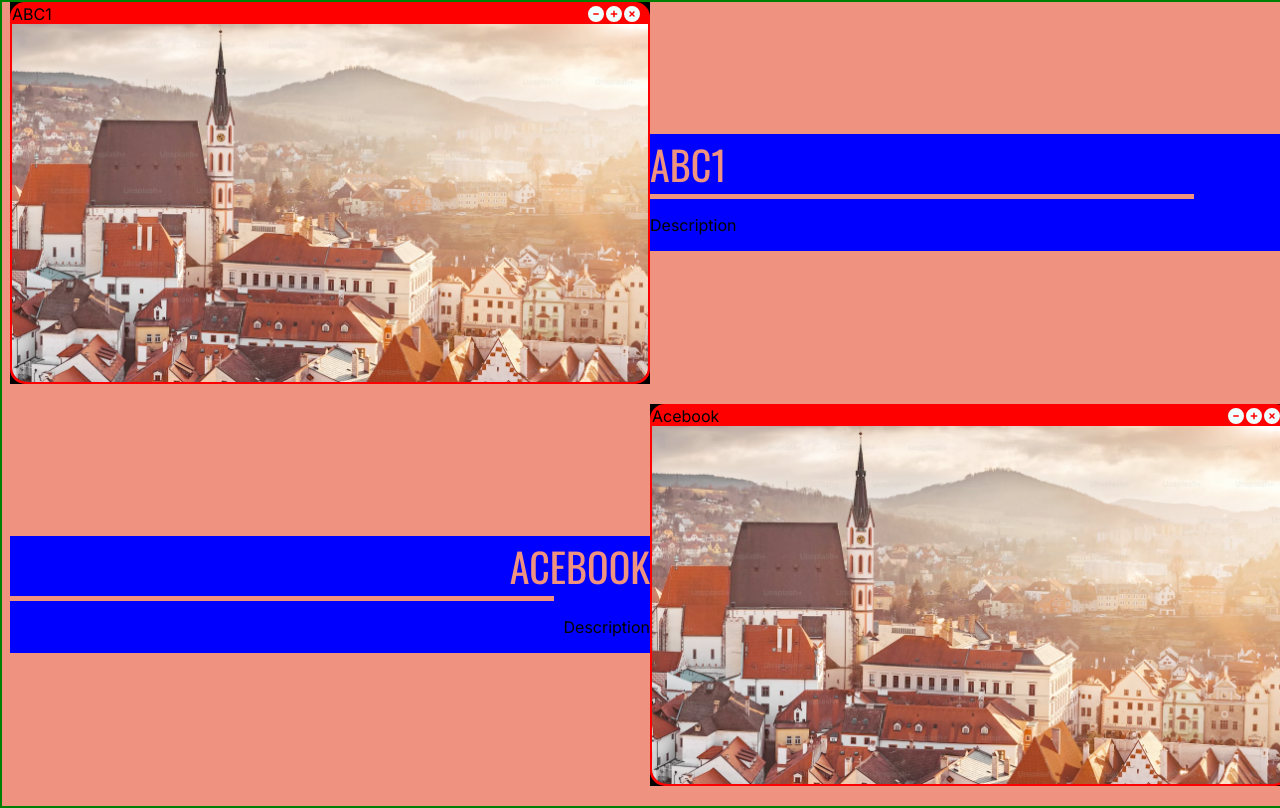
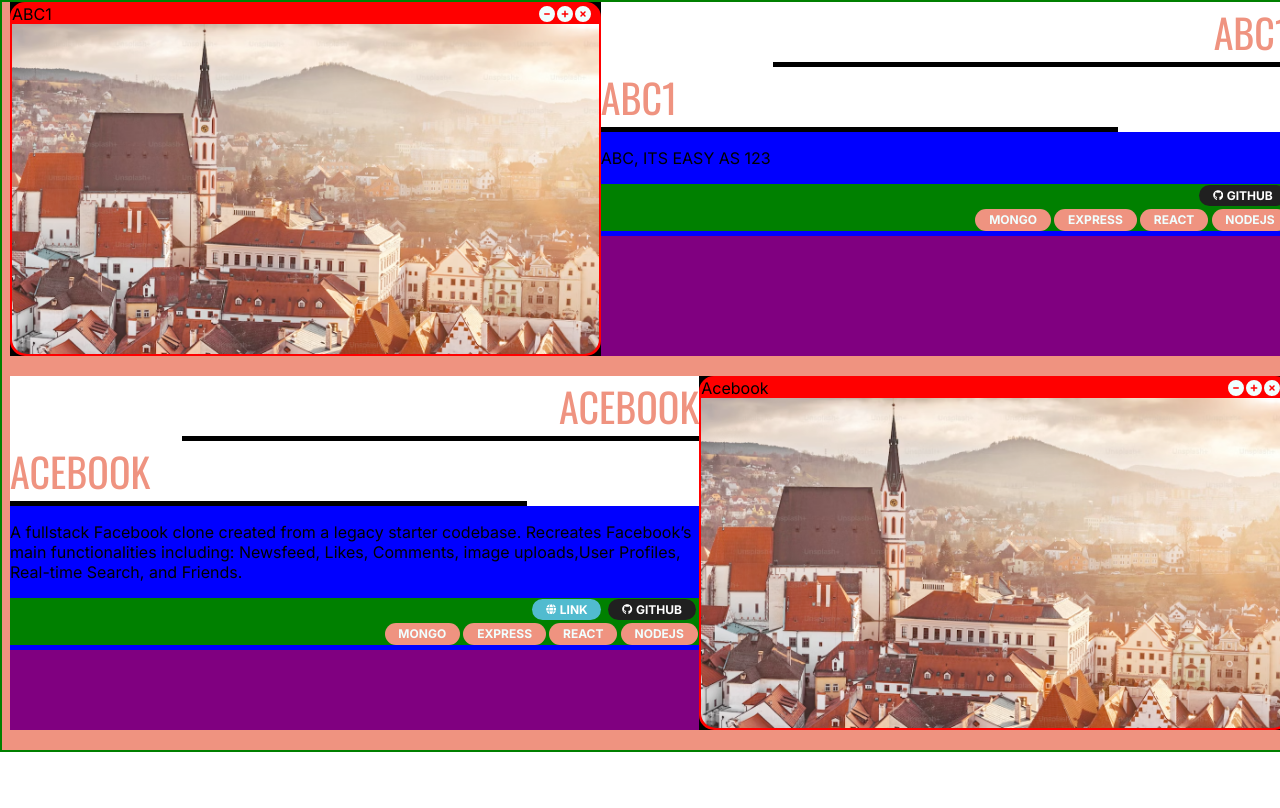
Before and after one commit to Fordcois/Portfolio, a Next.js app: page / in a window 1280 px wide. Built offline with nearby package versions, Linux system fonts and the light colour scheme.

Commit message:
Sorts Title Alignment

```diff
--- a/src/app/globals.css
+++ b/src/app/globals.css
@@ -183,6 +183,21 @@ body {
   background-color: #61e0f8;
 }
 
+.TechBubbleBlack {
+  color: white;
+  background-color: #202020;
+  padding: 0.5% 2%;
+  border-radius: 15px 15px 15px 15px;
+  margin-left: 0.5%;
+  margin-right: 0.5%;
+  font-size: 0.75rem;
+  font-weight: bold;
+}
+
+.TechBubbleBlack:hover {
+  background-color: #606060;
+}
+
 .ParentDiv {
   display: flex;
   width: min-content;
--- a/src/app/style.css
+++ b/src/app/style.css
@@ -20,6 +20,7 @@
     flex-direction: column;
     justify-content: center;
     align-items: center;
+    background-color: rgb(210, 154, 210);
 }
 
 .Homepage-Background{
@@ -170,9 +171,11 @@
     .Browser-Project-Container{
       display: flex;
       flex-direction: row;
-      justify-content: center;
+      justify-content: flex-start;
       margin-bottom: 20px;
-
+      align-items: flex-start;
+      height: min-content;
+      background-color: purple;
     }
   }
 
--- a/src/components/BrowserProjects/browser-desc.js
+++ b/src/components/BrowserProjects/browser-desc.js
@@ -1,19 +1,25 @@
 import React from 'react';
+import TechStackDisplay from './tech-stack';
 
 const BrowserDesc = ({Align,projectName,projectDescription,projectTechUsed,github,website}) => {
 
 return (
-  <div style={{backgroundColor:'blue',width:'60%', textAlign:Align}}>
-            {/* <span className="TitlePinkGradient">{projectName.toUpperCase()}</span><br/>
-            <div className="TitlePinkGradient-Underline"></div>
+  // TODO Media query This
 
-            <p className="Project-Description">{projectDescription}</p> */}
-
-            <span className="TitlePinkGradient">{projectName.toUpperCase()}</span><br/>
-            <div className="TitlePinkGradient-Underline"></div>
+  <div style={{backgroundColor:'blue',justifyContent:'flex-start',width:'70%'}}>
+      {/* Right Align  */}
+    <div style={{backgroundColor:'white',textAlign:'right'}}>
+      <span className="TitlePinkGradient" style={{ marginLeft: 'auto' }}>{projectName.toUpperCase()}</span>
+      <div style={{ width: '75%', marginLeft: 'auto', backgroundColor: 'black',height:'5px' }}></div>
+    </div>
+    {/* Left Align */}
+    <div style={{backgroundColor:'white',textAlign:'left'}}>
+      <span className="TitlePinkGradient" style={{ marginLeft: 'auto' }}>{projectName.toUpperCase()}</span>
+      <div style={{ width: '75%', backgroundColor: 'black',height:'5px' }}></div>
+    </div>
 
             <p>{projectDescription}</p>
-            {/* TODO TechStack Should Be Turned into a seperate Componenet */}
+            <TechStackDisplay TechStack={projectTechUsed} Github={github} Website={website} />
 
 
 
--- /dev/null
+++ b/src/components/BrowserProjects/tech-stack.js
@@ -0,0 +1,51 @@
+import React from 'react';
+import { FaGithub, FaGlobe } from "react-icons/fa";
+
+const TechStackDisplay = ({TechStack,Github,Website}) => {
+
+return (
+
+  <div style={{backgroundColor:'green',textAlign:'right',width:'100%'}}>
+
+
+            <div style={{marginBottom:'5px',justifyContent:'right'}}>
+                {Website ? (
+                <a href={Website} style={{ textDecoration: "none", color: "inherit" }} >
+                    <span className="TechBubbleBlue">
+                        <FaGlobe style={{ fontSize: ".65rem", marginRight: ".5%" }} />LINK
+                    </span>
+                </a>
+                ) : null}
+
+                {Github ? (
+                <a href={Github} style={{ textDecoration: "none", color: "inherit" }}>
+                    <span className="TechBubbleBlack">
+                        <FaGithub style={{ fontSize: ".65rem", marginRight: ".5%" }}/>
+                        GITHUB
+                    </span>
+                </a>
+                ) : null}
+
+            </div>
+
+            <div style={{display:'flex', marginBottom:'5px',justifyContent:'right',flexWrap:'wrap'}}>
+                {TechStack.map((tech, index) => (
+                <span key={index} className="TechBubble">
+                    {tech.toUpperCase()}
+                </span>
+                ))}
+            </div>
+        </div>
+
+
+
+
+
+
+
+
+
+      );
+};
+
+export default TechStackDisplay;
--- a/src/components/responsiveSize.js
+++ b/src/components/responsiveSize.js
@@ -11,6 +11,7 @@ const projects = [
     description:
         "ABC, ITS EASY AS 123",
     techUsed: ["Mongo", "Express", "React", "NodeJS"],
+    github:"https://github.com"
     },
     {
     name: "Acebook",
@@ -33,12 +34,12 @@ return (
             // Left Alignment
             <div className='Browser-Project-Container'>
                 <BrowserImage Align='Right' projectName={project.name} image='IMAGE'/>
-                <BrowserDesc Align='Left' projectName={project.name} projectDescription='Description' projectTechUsed={["Mongo", "Express", "React", "NodeJS"]} github='GitHUB' website='website' />
+                <BrowserDesc Align='Left' projectName={project.name} projectDescription={project.description} projectTechUsed={project.techUsed} github={project.github} website={project.website} />
             </div>
         ) : (
             // Right Alignment
             <div className='Browser-Project-Container'>
-                <BrowserDesc Align='Right' projectName={project.name} projectDescription='Description' projectTechUsed={["Mongo", "Express", "React", "NodeJS"]} github='GitHUB' website='website' />
+                <BrowserDesc Align='Right' projectName={project.name} projectDescription={project.description} projectTechUsed={project.techUsed} github={project.github} website={project.website}  />
                 <BrowserImage Align='Left' projectName={project.name} image='IMAGES'/>
             </div>
         )}
```
